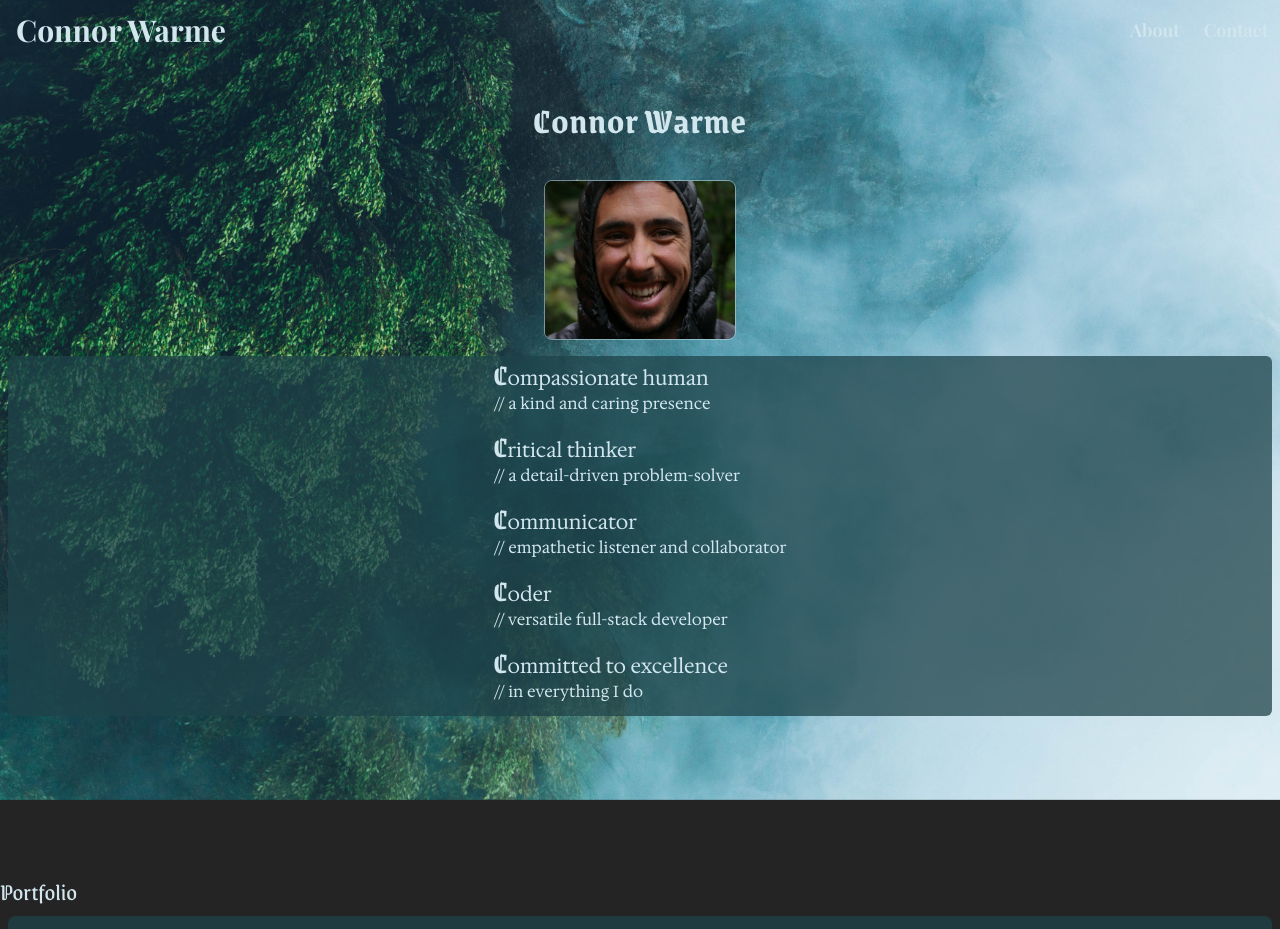
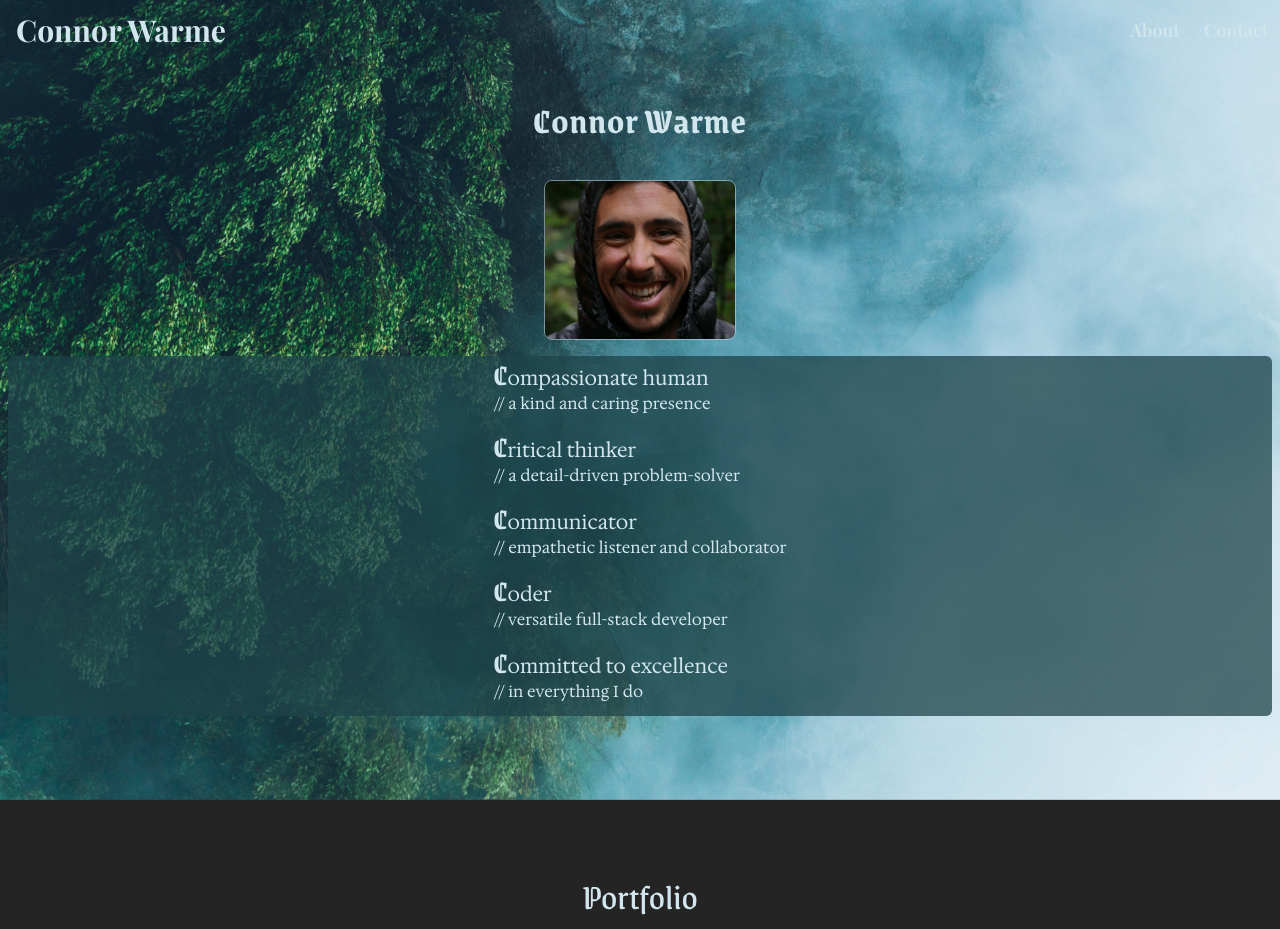
Before and after one commit to connorwarme/connorwarme.github.io, a React (Vite) app: page / in a window 1280 px wide. Shown: the top 929 px of the page. Built offline with nearby package versions, Linux system fonts and the light colour scheme.

Commit message:
Adust header size

```diff
--- a/src/components/Header.jsx
+++ b/src/components/Header.jsx
@@ -5,7 +5,7 @@ const Header = () => {
     <div className="flex items-center text-wave-spray">
       <div className="ml-4">
         <Link to={"/"} className="md:hidden ">
-          <h3 className="font-grenze text-4xl font-bold ">CW</h3>
+          <h3 className="font-grenze text-[2.5rem] font-bold ">CW</h3>
         </Link>
         <Link to={"/"} className="hidden md:block">
           <h3 className="font-play text-3xl font-bold relative before:absolute before:left-[50%] before:h-[2px] before:bottom-0 before:transition-all before:ease-in-out before:duration-300 before:bg-wave-spray before:origin-center before:content-[''] before:w-0 hover:before:w-[98%] hover:before:left-[1%] before:rounded-sm">Connor Warme</h3>
--- a/src/components/Portfolio.jsx
+++ b/src/components/Portfolio.jsx
@@ -10,7 +10,7 @@ const Porfolio = () => {
   }
   return (
     <div id='portfolio'>
-      <h2 className="font-grenze text-2xl text-wave-spray">Portfolio</h2>
+      <h2 className="font-grenze text-4xl text-wave-spray text-center m-10">Portfolio</h2>
       {cardData.map((item) => (
         <Card
           key={item.id}
```
